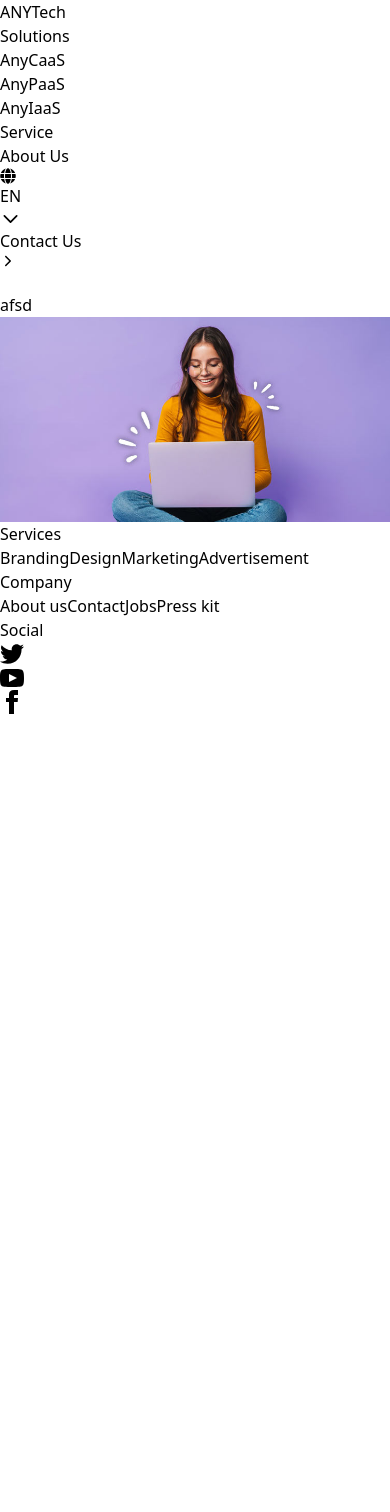
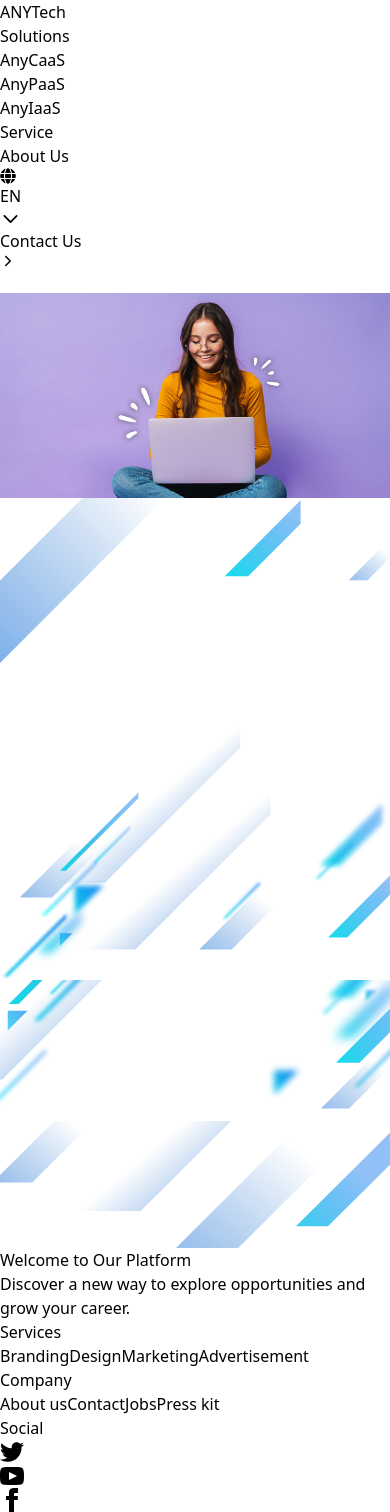
Before and after one commit to Abdullah-Az-Zahur/anyTech-landingPage, a React (Vite) app: page / in a window 390 px wide. Before the commit the page ends 844 px from the top, so only its background shows below. Built offline with nearby package versions, Linux system fonts and the light colour scheme.

Commit message:
add : frame motion on banner

```diff
--- a/package.json
+++ b/package.json
@@ -10,6 +10,7 @@
     "preview": "vite preview"
   },
   "dependencies": {
+    "framer-motion": "^12.0.6",
     "react": "^18.3.1",
     "react-dom": "^18.3.1",
     "react-icons": "^5.4.0",
--- a/src/pages/Home/Banner/Banner.jsx
+++ b/src/pages/Home/Banner/Banner.jsx
@@ -1,25 +1,74 @@
-import ctaMobileWaveLines from "../../../assets/image/backgrounds/ctaMobileWaveLines.svg";
+import { motion } from "framer-motion";
+import { useState, useEffect } from "react";
+
 import WaveLinesDesktop1 from "../../../assets/image/backgrounds/WaveLinesDesktop1.svg";
 import WaveLinesDesktop2 from "../../../assets/image/backgrounds/WaveLinesDesktop2.svg";
 import WaveLinesDesktop3 from "../../../assets/image/backgrounds/WaveLinesDesktop3.svg";
 import WaveLinesDesktop4 from "../../../assets/image/backgrounds/WaveLinesDesktop4.svg";
-import WaveLinesMobile1 from "../../../assets/image/backgrounds/WaveLinesMobile1.svg";
-import WaveLinesMobile2 from "../../../assets/image/backgrounds/WaveLinesMobile2.svg";
 import HeroImage from "../../../assets/image/backgrounds/Woman-laptop-purple-computer-website-glasses.jpg";
 
 const Banner = () => {
+  const [mouseX, setMouseX] = useState(0);
+  const [mouseY, setMouseY] = useState(0);
+
+  useEffect(() => {
+    const handleMouseMove = (e) => {
+      setMouseX(e.clientX / window.innerWidth - 0.5);
+      setMouseY(e.clientY / window.innerHeight - 0.5);
+    };
+
+    document.addEventListener("mousemove", handleMouseMove);
+    return () => document.removeEventListener("mousemove", handleMouseMove);
+  }, []);
+
   return (
-    <div className="bg-blue-600">
-      <section className=" pt-20 relative w-full text-white overflow-hidden bg-clip-hero svelte-1qwx760 ">
-        <div className="h-full w-full relative z-20 flex">
-          <div className="w-2/3">
-            <h2>afsd</h2>
-          </div>
-          <div className="">
-            <img src={HeroImage} alt="" srcset="" />
-          </div>
+    <div className="relative h-screen w-full overflow-hidden bg-blue-600">
+      {/* Full Background Image */}
+      <img
+        src={HeroImage}
+        alt="Hero Background"
+        className="absolute  right-0 w-1/2 h-full pt-20 object-cover "
+      />
+
+      {/* Floating Wave Lines - Covering Full Banner */}
+      <motion.img
+        src={WaveLinesDesktop1}
+        alt="Wave1"
+        className="absolute top-0 left-0 w-full h-full object-cover opacity-80 mix-blend-screen"
+        animate={{ x: mouseX * 30, y: mouseY * 20 }}
+        transition={{ type: "tween", stiffness: 100 }}
+      />
+      <motion.img
+        src={WaveLinesDesktop2}
+        alt="Wave2"
+        className="absolute top-0 left-0 w-full h-full object-cover opacity-60 mix-blend-screen"
+        animate={{ x: -mouseX * 40, y: mouseY * 25 }}
+        transition={{ type: "tween", stiffness: 100 }}
+      />
+      <motion.img
+        src={WaveLinesDesktop3}
+        alt="Wave3"
+        className="absolute top-0 left-0 w-full h-full object-cover opacity-50 mix-blend-screen"
+        animate={{ x: mouseX * 25, y: -mouseY * 30 }}
+        transition={{ type: "tween", stiffness: 100 }}
+      />
+      <motion.img
+        src={WaveLinesDesktop4}
+        alt="Wave4"
+        className="absolute top-0 left-0 w-full h-full object-cover opacity-70 mix-blend-screen"
+        animate={{ x: -mouseX * 35, y: -mouseY * 20 }}
+        transition={{ type: "tween", stiffness: 100 }}
+      />
+
+      {/* Text Content (Positioned Left) */}
+      <div className="relative z-10 flex items-center h-full w-full px-10">
+        <div className="text-white max-w-lg">
+          <h1 className="text-4xl font-bold mb-4">Welcome to Our Platform</h1>
+          <p className="text-lg">
+            Discover a new way to explore opportunities and grow your career.
+          </p>
         </div>
-      </section>
+      </div>
     </div>
   );
 };
```
Also changed, not shown: 1 other file (tests, documents, lock files or other folders).
